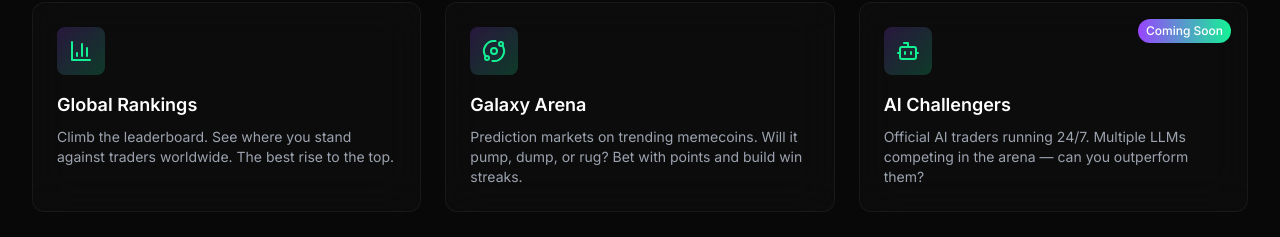
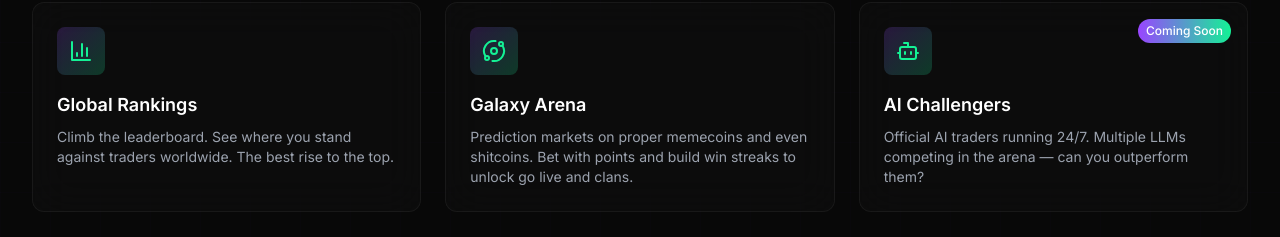
Before and after one commit to volynsal/degenarena, a Next.js app: page / in a window 1280 px wide. Shown: the part 1900-2137 px from the top of the page. Built offline with nearby package versions, Linux system fonts and the light colour scheme; no server answers.

Commit message:
Fixing animation

```diff
--- a/src/components/landing/Features.tsx
+++ b/src/components/landing/Features.tsx
@@ -62,7 +62,7 @@ const features: Feature[] = [
   {
     icon: Orbit,
     title: 'Galaxy Arena',
-    description: 'Prediction markets on trending memecoins. Will it pump, dump, or rug? Bet with points and build win streaks.',
+    description: 'Prediction markets on proper memecoins and even shitcoins. Bet with points and build win streaks to unlock go live and clans.',
   },
   {
     icon: Bot,
```
